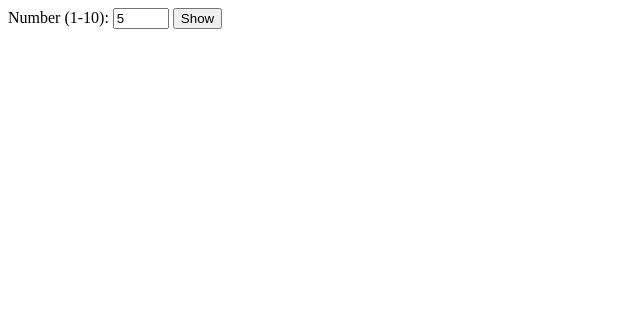
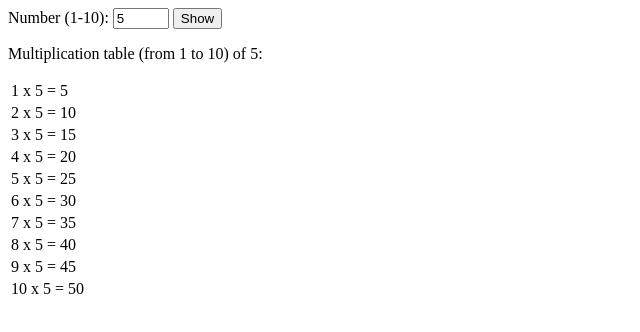
Before and after one commit to VienThanh12/Client-Side-Programming, a plain HTML site: page multiplications.html in a window 1280 px wide. Shown: the whole page, without its empty margins (0-640 px from the left). Drawn offline with Linux system fonts and the light colour scheme.

Commit message:
Update multiplications.html

```diff
--- a/multiplications.html
+++ b/multiplications.html
@@ -6,15 +6,47 @@
         <meta name = "viewport" content = "width = device- width, initial - scale = 1.0">
         <title> Multiplications </title>
     </head>
-    <body>
+    <body onload = "multiply(5)">
         <div id = "id">
             <form>
                 <laber for = "formNumber"> Number (1-10): </laber>
                 <input type = "number"  id = "number" name = "formNumber"
-                    min = "1" max = "10" value = "5"    >
-                <input type = "button" id = "button" name = "formButton"
-                value="Show">
+                    min = "1" max = "10" value = "5">
+                <input  onclick = "multiply(document.getElementById('number').value);"
+                    type = "button" id = "button" name = "formButton"
+                    value = "Show">
             </form>
         </div>
+
+        <div id = "multiplicationTable">
+            <p> JavaScript is disabled or something else went wrong. </p>
+        </div>
+
+        <script>
+            function multiply(number) {
+                let output = "";
+
+                if(number >= 1 && number <= 10){
+                    output = "<p> Multiplication table (from 1 to 10) of "
+                        + number + ": </p>";
+
+                        output = output + "<table>";
+                        for(let i = 0; i < 10; i++) {
+                            output = output +  "<tr>";
+                            output = output + "<td>"
+                                + (i + 1) + " x " + number + " = "
+                                + ((i + 1) * number)
+                                + "</td>";
+                            output = output + "</tr>";
+                        }
+
+                        output = output + "<table>";
+                    }
+                else {
+                    output = "<p> Give a number from 1- 10 </p>";
+                }
+                document.getElementById('multiplicationTable').innerHTML = output;
+            }
+        </script>
     </body>
 </html>
```
